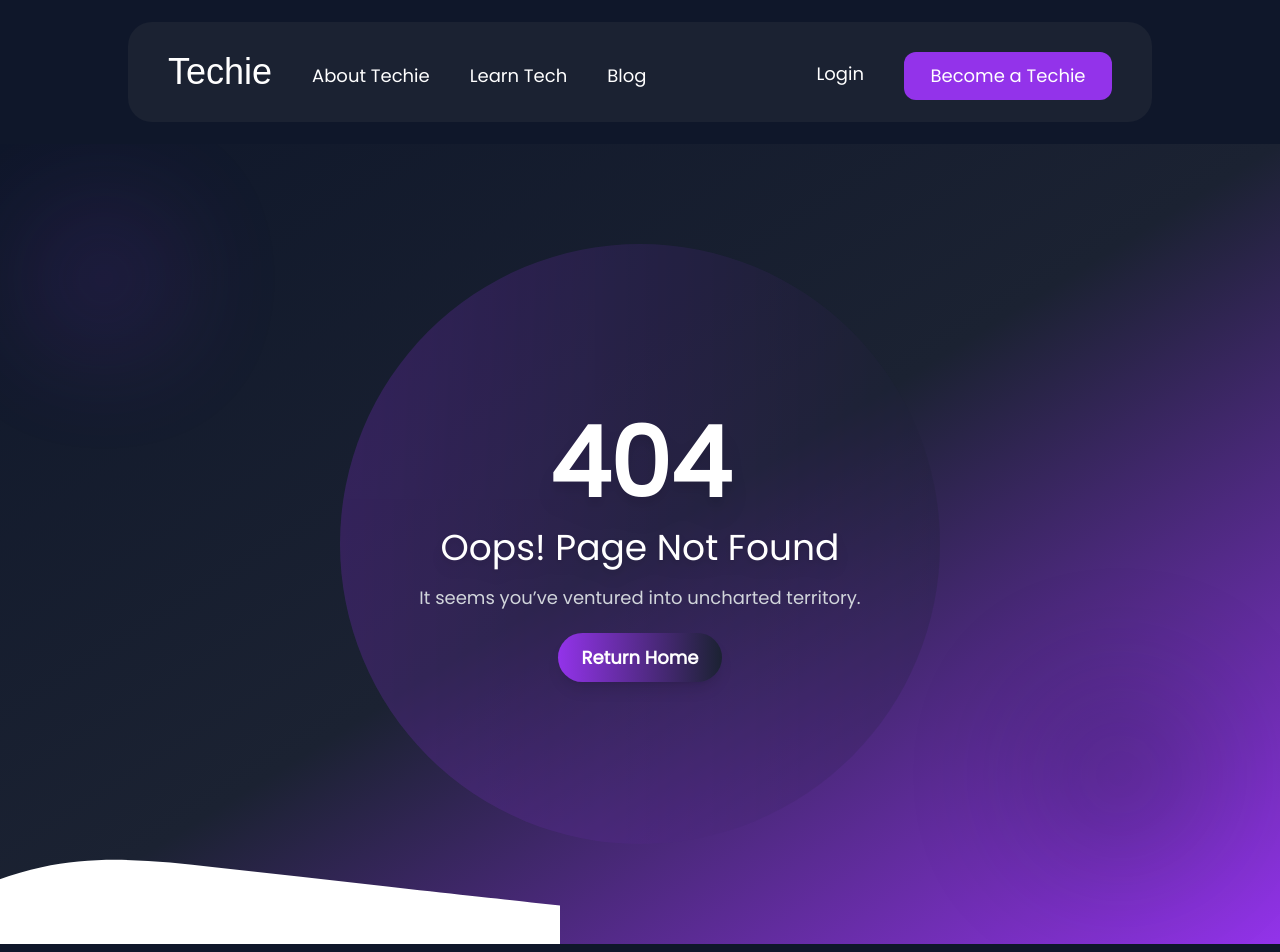
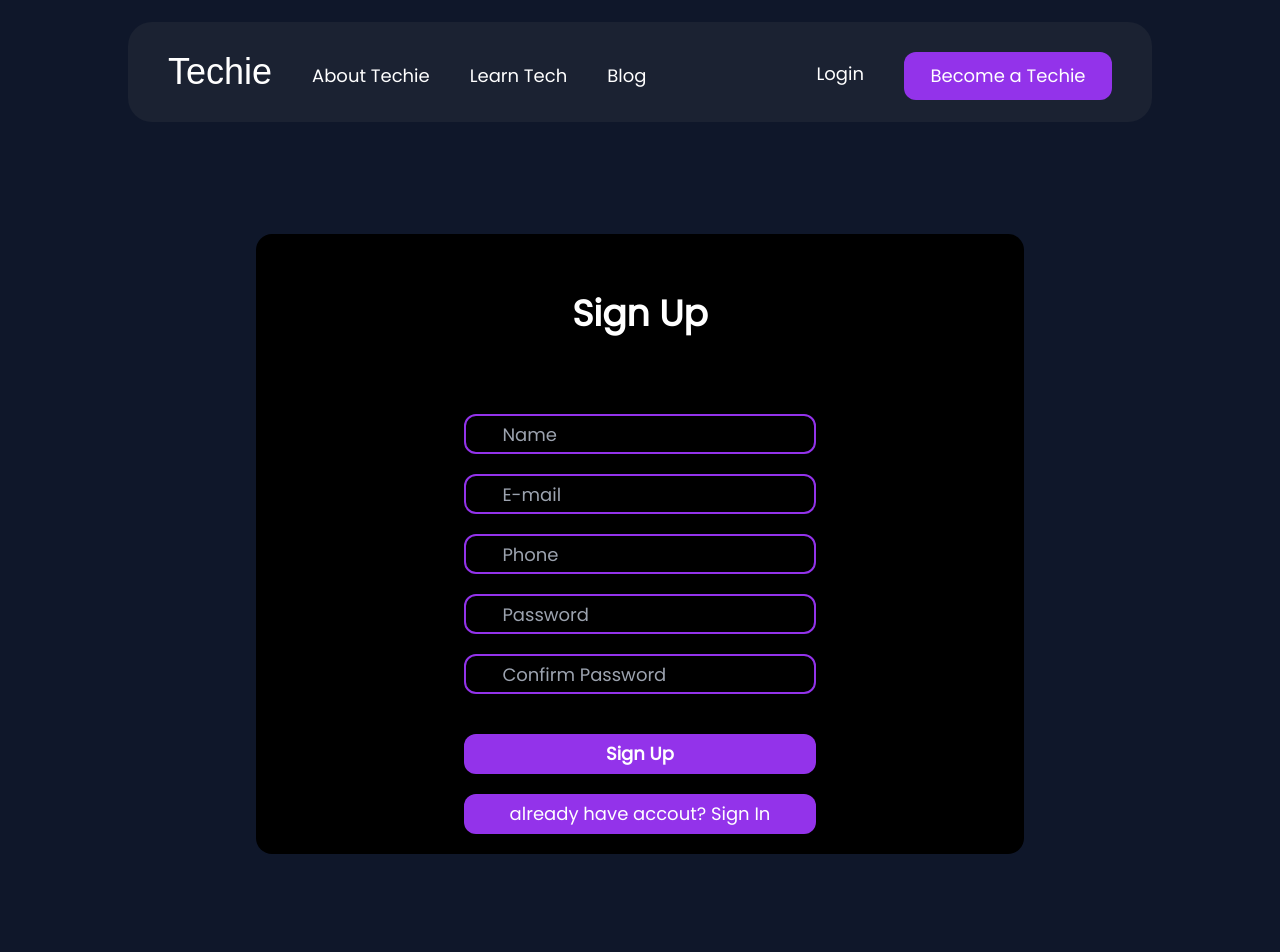
Before and after one commit to Habib-bhai/assignment-7-data-fetching-bro, a Next.js app: page /signup in a window 1280 px wide. Before the commit this address had no page. Shown: the top 952 px of the page. Built offline with nearby package versions, Linux system fonts and the light colour scheme; a web font is replaced by a local one.

Commit message:
added signup and login page

```diff
--- a/src/app/about/page.tsx
+++ b/src/app/about/page.tsx
@@ -12,10 +12,10 @@ export default function About() {
                 </p>
             </div>
 
-            <div className="flex flex-col md:flex-row gap-8 items-center">
+            <div className="flex flex-col sm:flex-row gap-8 juctify-center items-center">
                 {/* Profile Image */}
-                <div className="relative w-screen md:w-1/2 h-[500px] overflow-hidden">
-                    <div className="w-screen  rounded-[0_50px_0_50px] overflow-hidden ">
+                <div className="relative w-screen align-middle md:w-1/2 h-[500px] overflow-hidden">
+                    <div className="w-screen align-middle rounded-[0_50px_0_50px]  overflow-hidden ">
                         {/* Using placeholder API for demo - replace src with your actual image URL */}
                         <Image
                             src="/images/myImg.jpeg"
--- /dev/null
+++ b/src/app/login/page.tsx
@@ -0,0 +1,34 @@
+import Link from "next/link";
+
+export default function LoginPage() {
+    return (
+        <div className="w-screen h-screen flex items-center justify-center  text-white ">
+            <div className="flex flex-col justify-center items-center w-[300px]
+            min-[600px]:w-[60%]  bg-black p-5 rounded-2xl">
+
+                <h1 className="text-4xl text-white font-extrabold mt-10 mb-20">Login</h1>
+                <form className="w-full flex flex-col justify-center items-center">
+                    {/* inputs */}
+                    <div className="w-full flex flex-col justify-center items-center gap-5">
+                        <input id="name" type="text" name="name" placeholder="Name" className="outline-none bg-transparent w-[85%] md:w-[352px] h-[40px] border-[2px] border-PrimaryPurple rounded-xl text-white text-lg pl-[5%]" />
+
+                        <input id="name" type="text" name="name" placeholder="Name" className="outline-none bg-transparent w-[85%] md:w-[352px] h-[40px] border-[2px] border-PrimaryPurple rounded-xl text-white text-lg pl-[5%]" />
+                    </div>
+
+                    {/* buttons */}
+                    <div className="w-full flex flex-col justify-center items-center gap-5 mt-10">
+                        <button type="submit" className="w-[90%] md:w-[352px] h-[40px] bg-PrimaryPurple text-white  md:text-lg font-bold rounded-xl">
+                            Login
+                        </button>
+
+                        <Link href={"/signup"} className="w-[90%] md:w-[352px] ">
+                            <button className="w-full  h-[40px] bg-PrimaryPurple text-white text-sm md:text-lg  rounded-xl">
+                                Sign Up
+                            </button>
+                        </Link>
+                    </div>
+                </form>
+            </div>
+        </div>
+    )
+}
--- a/src/app/page.tsx
+++ b/src/app/page.tsx
@@ -32,8 +32,8 @@ export default function Home() {
 
         {/* buttons/links  */}
         <div className="flex justify-center items-center gap-7 mt-10 flex-wrap">
-          <Link href={"/"} className="flex justify-center items-center h-[56px] w-[168px] bg-PrimaryPurple rounded-lg">Join Now</Link>
-          <Link href={"/"} className="flex justify-center items-center h-[56px] w-[168px] rounded-lg border-[2px] border-white">Learn Tech </Link>
+          <Link href={"/signup"} className="flex justify-center items-center h-[56px] w-[168px] bg-PrimaryPurple rounded-lg">Join Now</Link>
+          <Link href={"/learnTech"} className="flex justify-center items-center h-[56px] w-[168px] rounded-lg border-[2px] border-white">Learn Tech </Link>
         </div>
 
 
--- /dev/null
+++ b/src/app/signup/page.tsx
@@ -0,0 +1,40 @@
+import Link from "next/link";
+
+export default function SignUpPage() {
+    return (
+        <div className="w-screen flex h-screen justify-center items-center">
+            {/* main sigun up div */}
+            <div className="flex flex-col justify-center items-center w-[300px]
+            min-[600px]:w-[60%]  bg-black p-5 rounded-2xl">
+
+                <h1 className="text-4xl text-white font-extrabold mt-10 mb-20">Sign Up</h1>
+                <form className="w-full flex flex-col justify-center items-center">
+                    {/* inputs */}
+                    <div className="w-full flex flex-col justify-center items-center gap-5">
+                        <input id="name" type="text" name="name" placeholder="Name" className="outline-none bg-transparent w-[85%] md:w-[352px] h-[40px] border-[2px] border-PrimaryPurple rounded-xl text-white text-lg pl-[5%]" />
+                        <input id="email" type="email" name="email" placeholder="E-mail" className="outline-none bg-transparent w-[85%] md:w-[352px] h-[40px] border-[2px] border-PrimaryPurple rounded-xl text-white text-lg pl-[5%]" />
+                        <input id="phone" type="number" name="number" placeholder="Phone" className="outline-none bg-transparent w-[85%] md:w-[352px] h-[40px] border-[2px] border-PrimaryPurple rounded-xl text-white text-lg pl-[5%]" />
+                        <input id="password" type="password" name="password" placeholder="Password" className="outline-none bg-transparent w-[85%] md:w-[352px] h-[40px] border-[2px] border-PrimaryPurple rounded-xl text-white text-lg pl-[5%]" />
+
+                        <input id="confirm_password" type="password" name="confirm_password" placeholder="Confirm Password" className="outline-none bg-transparent w-[85%] md:w-[352px] h-[40px] border-[2px] border-PrimaryPurple rounded-xl text-white text-lg pl-[5%]" />
+                    </div>
+
+                    {/* buttons */}
+                    <div className="w-full flex flex-col justify-center items-center gap-5 mt-10">
+
+                        <button type="submit" className="w-[90%] md:w-[352px] h-[40px] bg-PrimaryPurple text-white  md:text-lg font-bold rounded-xl">
+                            Sign Up
+                        </button>
+
+                        <Link href={"/login"} className="w-[90%]  md:w-[352px]">
+                        <button className="w-full  h-[40px] bg-PrimaryPurple text-white text-sm md:text-lg  rounded-xl">
+                            already have accout? Sign In
+                        </button>
+                        </Link>
+                    </div>
+                </form>
+
+            </div>
+        </div>
+    )
+}
--- a/src/components/navbar/Navbar.tsx
+++ b/src/components/navbar/Navbar.tsx
@@ -32,8 +32,8 @@ export default function Navbar() {
 
                 {/* Navbar Buttons */}
                 <div className="hidden md:flex gap-10">
-                    <Link href={"/"} className="text-lg mt-4">Login</Link>
-                    <Link href={"/"} className="text-lg mt-2 h-12 bg-PrimaryPurple flex justify-center items-center w-52 rounded-xl">Become a Techie</Link>
+                    <Link href={"/login"} className="text-lg mt-4">Login</Link>
+                    <Link href={"/signup"} className="text-lg mt-2 h-12 bg-PrimaryPurple flex justify-center items-center w-52 rounded-xl">Become a Techie</Link>
                 </div>
 
                 {/* Hamburger Menu for Mobile */}
```
